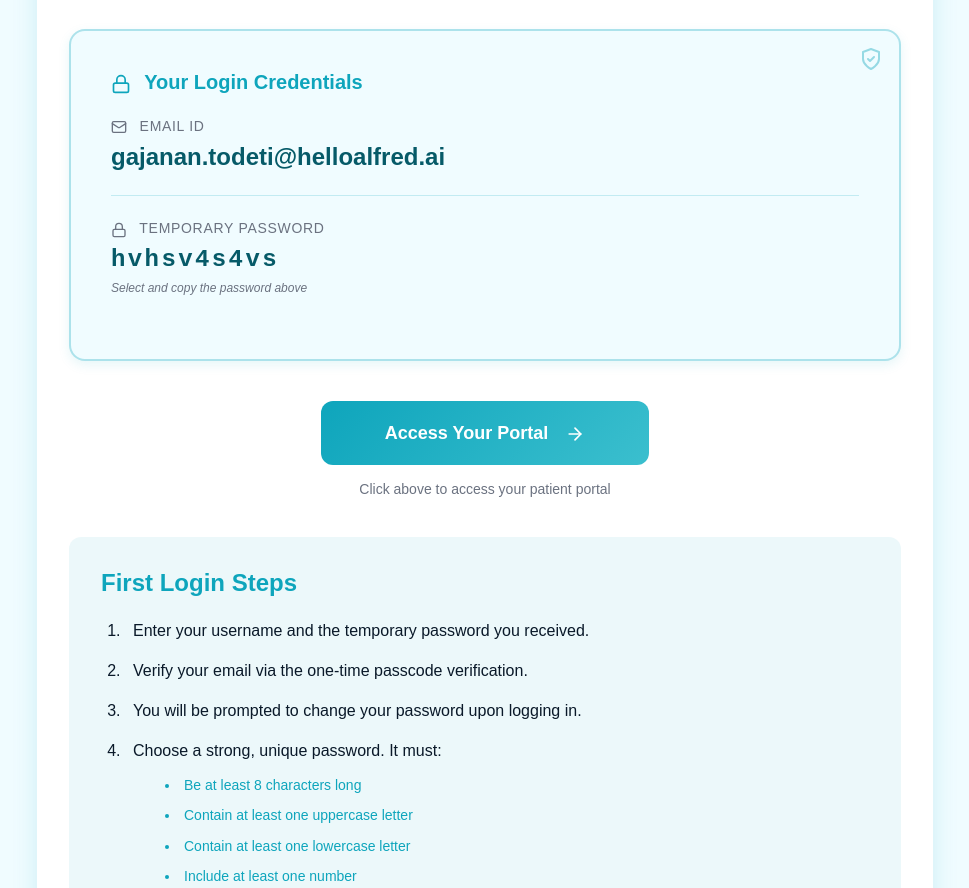
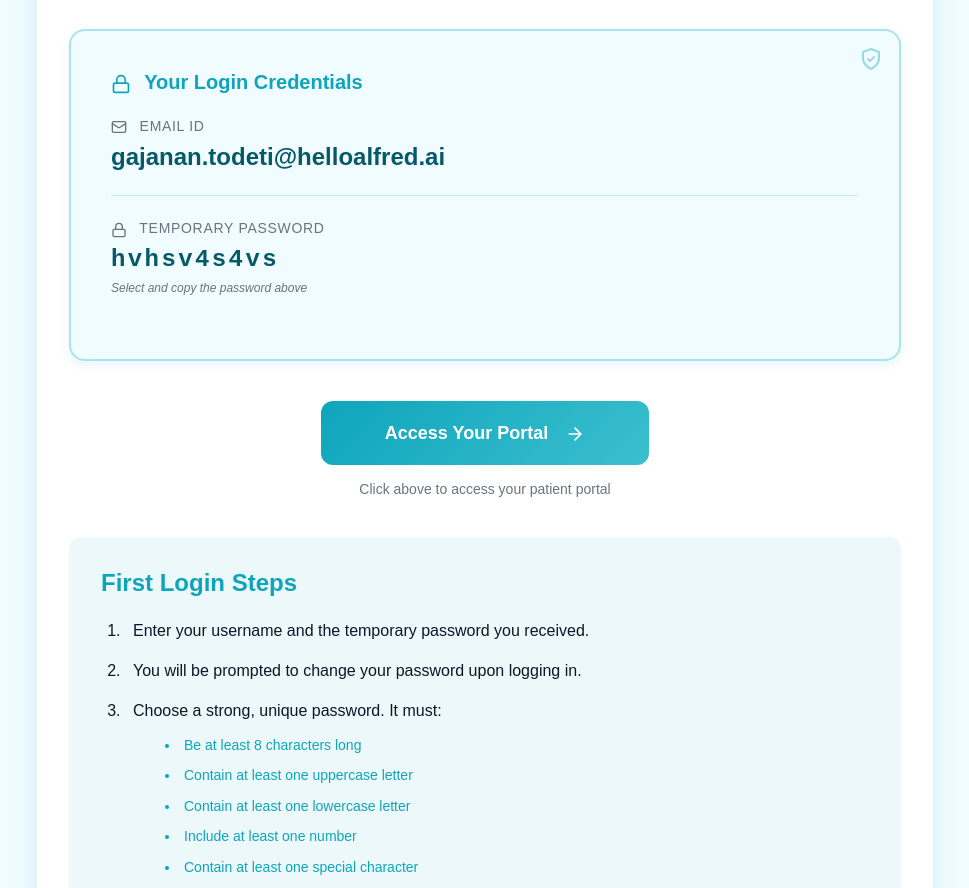
Before and after one commit to TGajanan/Helloalfred_oboarding_email, a plain HTML site: page index.html in a window 1280 px wide. Shown: the part 197-1085 px from the top of the page, without its empty margins (155-1124 px from the left). Drawn offline with Linux system fonts and the light colour scheme.

Commit message:
Remove email verification step from instructions
Removed email verification step from login instructions.

```diff
--- a/index.html
+++ b/index.html
@@ -391,7 +391,6 @@
                 <h2 class="instructions-title">First Login Steps</h2>
                 <ol class="instructions-list">
                     <li>Enter your username and the temporary password you received.</li>
-                    <li>Verify your email via the one-time passcode verification.</li>
                     <li>You will be prompted to change your password upon logging in.</li>
                     <li>
                         Choose a strong, unique password. It must:
```
